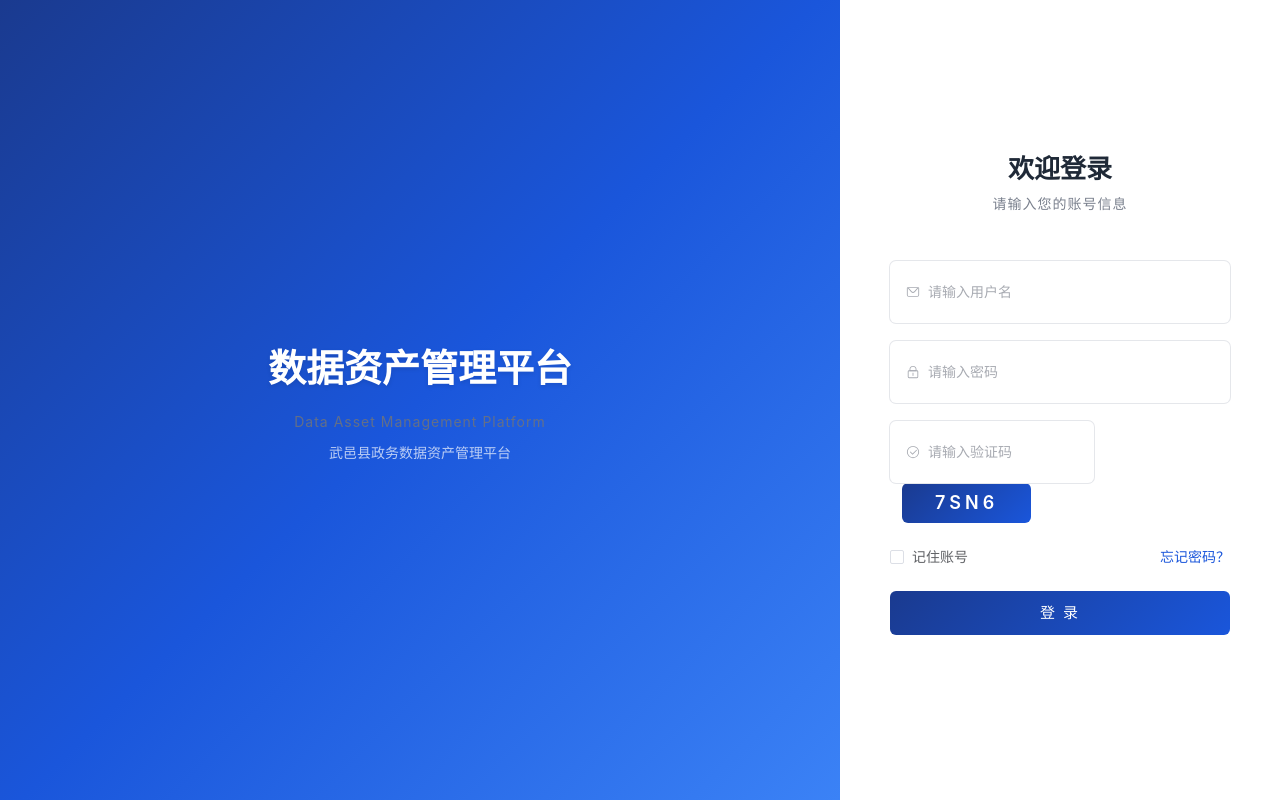
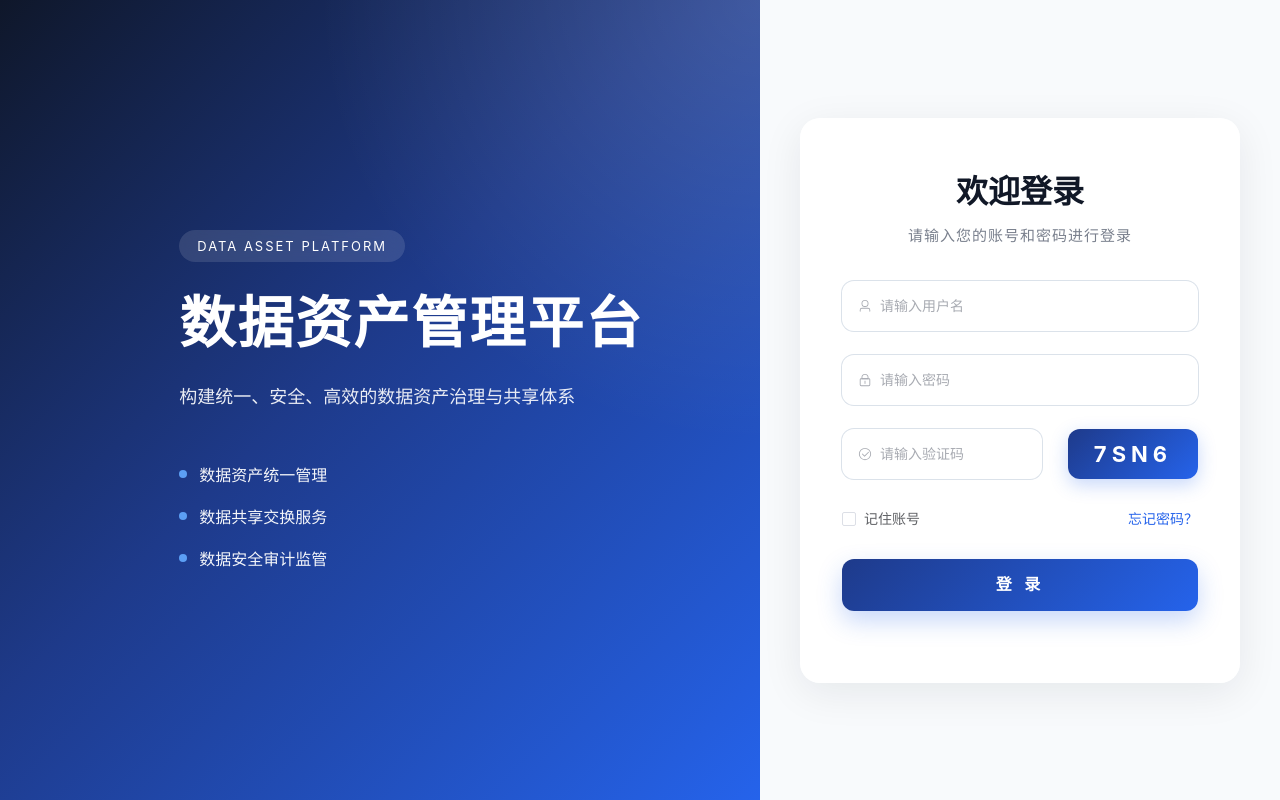
Before and after one commit to xu1132/data-asset-management, a Vue app: page /login in a window 1280 px wide. Built offline with nearby package versions, Linux system fonts and the light colour scheme.

Commit message:
update: 美化登录页样式排版

```diff
--- a/src/views/Login.vue
+++ b/src/views/Login.vue
@@ -1,19 +1,49 @@
 <template>
   <div class="login-container">
-    <!-- 左侧区域 -->
+    <!-- 左侧品牌区 -->
     <div class="login-left">
-      <div class="login-logo">
-        <h1>数据资产管理平台</h1>
-      </div>
-      <div class="login-subtitle">Data Asset Management Platform</div>
-      <div class="login-desc">武邑县政务数据资产管理平台</div>
+      <div class="login-overlay"></div>
+
+      <div class="brand-content">
+        <div class="platform-tag">
+          DATA ASSET PLATFORM
         </div>
 
-    <!-- 右侧登录表单 -->
+        <h1 class="platform-title">
+          数据资产管理平台
+        </h1>
+
+        <p class="platform-desc">
+          构建统一、安全、高效的数据资产治理与共享体系
+        </p>
+
+        <div class="platform-feature">
+          <div class="feature-item">
+            <span class="dot"></span>
+            数据资产统一管理
+          </div>
+
+          <div class="feature-item">
+            <span class="dot"></span>
+            数据共享交换服务
+          </div>
+
+          <div class="feature-item">
+            <span class="dot"></span>
+            数据安全审计监管
+          </div>
+        </div>
+      </div>
+    </div>
+
+    <!-- 右侧登录区 -->
     <div class="login-right">
+      <div class="login-card">
         <div class="login-header">
           <h2 class="login-title">欢迎登录</h2>
-        <p class="login-subtitle">请输入您的账号信息</p>
+          <p class="login-subtitle">
+            请输入您的账号和密码进行登录
+          </p>
         </div>
 
         <el-form
@@ -27,7 +57,7 @@
               v-model="loginForm.email"
               placeholder="请输入用户名"
               size="large"
-            :prefix-icon="Message"
+              :prefix-icon="User"
             />
           </el-form-item>
 
@@ -42,23 +72,35 @@
             />
           </el-form-item>
 
+          <!-- 验证码 -->
           <el-form-item prop="captcha">
+            <div class="captcha-wrapper">
               <el-input
                 v-model="loginForm.captcha"
                 placeholder="请输入验证码"
                 size="large"
                 :prefix-icon="CircleCheck"
-            style="width: 60%"
+                class="captcha-input"
               />
-          <div class="captcha-code" @click="refreshCaptcha">
-            <span>{{ captchaText }}</span>
+
+              <div
+                class="captcha-code"
+                @click="refreshCaptcha"
+              >
+                {{ captchaText }}
+              </div>
             </div>
           </el-form-item>
 
           <el-form-item>
             <div class="login-options">
-            <el-checkbox v-model="rememberMe">记住账号</el-checkbox>
-            <span class="forgot-link">忘记密码？</span>
+              <el-checkbox v-model="rememberMe">
+                记住账号
+              </el-checkbox>
+
+              <span class="forgot-link">
+                忘记密码？
+              </span>
             </div>
           </el-form-item>
 
@@ -76,13 +118,14 @@
         </el-form>
       </div>
     </div>
+  </div>
 </template>
 
 <script setup>
 import { ref, reactive } from 'vue'
 import { useRouter } from 'vue-router'
 import { ElMessage } from 'element-plus'
-import { Message, Lock, CircleCheck } from '@element-plus/icons-vue'
+import { User, Lock, CircleCheck } from '@element-plus/icons-vue'
 import { useUserStore } from '@/stores/user'
 
 const router = useRouter()
@@ -164,46 +207,110 @@ const handleLogin = async () => {
   width: 100%;
   height: 100vh;
   display: flex;
+  overflow: hidden;
+  background: #f5f7fb;
 }
 
+/* 左侧 */
 .login-left {
-  flex: 1.2;
+  flex: 1.3;
+  position: relative;
+  display: flex;
+  align-items: center;
+  padding-left: 8%;
+  background:
+    linear-gradient(
+      135deg,
+      #0f172a 0%,
+      #1e3a8a 45%,
+      #2563eb 100%
+    );
+  overflow: hidden;
+}
+
+.login-overlay {
+  position: absolute;
+  inset: 0;
+  background:
+    radial-gradient(
+      circle at top right,
+      rgba(255,255,255,0.15),
+      transparent 40%
+    );
+}
+
+.brand-content {
+  position: relative;
+  z-index: 2;
+  color: white;
+  max-width: 560px;
+}
+
+.platform-tag {
+  display: inline-block;
+  padding: 8px 18px;
+  border-radius: 30px;
+  background: rgba(255,255,255,0.12);
+  backdrop-filter: blur(10px);
+  font-size: 13px;
+  letter-spacing: 2px;
+  margin-bottom: 28px;
+}
+
+.platform-title {
+  font-size: 56px;
+  font-weight: 700;
+  line-height: 1.2;
+  margin-bottom: 24px;
+  letter-spacing: 2px;
+}
+
+.platform-desc {
+  font-size: 18px;
+  line-height: 1.8;
+  opacity: 0.9;
+  margin-bottom: 48px;
+}
+
+.platform-feature {
   display: flex;
   flex-direction: column;
+  gap: 18px;
+}
+
+.feature-item {
+  display: flex;
+  align-items: center;
+  font-size: 16px;
+  opacity: 0.95;
+}
+
+.dot {
+  width: 8px;
+  height: 8px;
+  background: #60a5fa;
+  border-radius: 50%;
+  margin-right: 12px;
+}
+
+/* 右侧 */
+.login-right {
+  width: 520px;
+  display: flex;
   justify-content: center;
   align-items: center;
-  background: linear-gradient(135deg, #1a3a8f 0%, #1a56db 50%, #3b82f6 100%);
-  color: white;
   padding: 40px;
+  background: #f8fafc;
 }
 
-.login-logo h1 {
-  font-size: 38px;
-  font-weight: 600;
-  margin-bottom: 20px;
-  text-shadow: 0 2px 4px rgba(0, 0, 0, 0.1);
-  text-align: center;
-}
-
-.login-subtitle {
-  font-size: 16px;
-  opacity: 0.9;
-  margin-bottom: 12px;
-  letter-spacing: 1px;
-}
-
-.login-desc {
-  font-size: 14px;
-  opacity: 0.7;
-}
-
-.login-right {
-  width: 440px;
-  background: white;
-  display: flex;
-  flex-direction: column;
-  justify-content: center;
-  padding: 60px 50px;
+.login-card {
+  width: 100%;
+  padding: 48px 42px;
+  border-radius: 20px;
+  background: rgba(255,255,255,0.95);
+  backdrop-filter: blur(20px);
+  box-shadow:
+    0 10px 40px rgba(15, 23, 42, 0.08);
 }
 
 .login-header {
@@ -211,35 +318,84 @@ const handleLogin = async () => {
 }
 
 .login-title {
-  font-size: 26px;
-  font-weight: 600;
-  color: #1f2937;
-  margin-bottom: 8px;
+  font-size: 32px;
+  font-weight: 700;
+  color: #111827;
+  margin-bottom: 12px;
 }
 
 .login-subtitle {
+  font-size: 15px;
   color: #6b7280;
-  font-size: 14px;
 }
 
+/* 表单 */
 .login-form {
   width: 100%;
 }
 
+.login-form :deep(.el-form-item) {
+  margin-bottom: 24px;
+}
+
 .login-form :deep(.el-input__wrapper) {
-  padding: 12px 16px;
-  border-radius: 6px;
-  box-shadow: 0 0 0 1px #e5e7eb;
+  height: 50px;
+  padding: 0 16px;
+  border-radius: 12px;
+  box-shadow: 0 0 0 1px #dbe2ea;
+  transition: all 0.25s;
 }
 
 .login-form :deep(.el-input__wrapper:hover) {
-  box-shadow: 0 0 0 1px #1a56db;
+  box-shadow: 0 0 0 1px #3b82f6;
 }
 
 .login-form :deep(.el-input__wrapper.is-focus) {
-  box-shadow: 0 0 0 1px #1a56db;
+  box-shadow:
+    0 0 0 1px #2563eb,
+    0 0 0 4px rgba(37,99,235,0.1);
 }
 
+/* 验证码 */
+.captcha-wrapper {
+  width: 100%;
+  display: flex;
+  gap: 14px;
+}
+
+.captcha-input {
+  flex: 1;
+}
+
+.captcha-code {
+  width: 130px;
+  height: 50px;
+  border-radius: 12px;
+  background:
+    linear-gradient(
+      135deg,
+      #1e3a8a,
+      #2563eb
+    );
+  display: flex;
+  align-items: center;
+  justify-content: center;
+  color: white;
+  font-size: 22px;
+  font-weight: 700;
+  letter-spacing: 5px;
+  cursor: pointer;
+  user-select: none;
+  transition: all 0.25s;
+  box-shadow:
+    0 6px 18px rgba(37,99,235,0.25);
+}
+
+.captcha-code:hover {
+  transform: translateY(-2px);
+}
+
+/* 选项 */
 .login-options {
   width: 100%;
   display: flex;
@@ -248,43 +404,54 @@ const handleLogin = async () => {
 }
 
 .forgot-link {
-  color: #1a56db;
+  color: #2563eb;
+  font-size: 14px;
   cursor: pointer;
-  font-size: 14px;
+  transition: 0.2s;
 }
 
 .forgot-link:hover {
-  color: #1e4db7;
+  color: #1d4ed8;
 }
 
-.captcha-code {
-  width: 38%;
-  height: 40px;
-  margin-left: 12px;
-  background: linear-gradient(135deg, #1a3a8f, #1a56db);
-  border-radius: 6px;
-  display: flex;
-  align-items: center;
-  justify-content: center;
-  color: white;
-  font-size: 18px;
+/* 登录按钮 */
+.login-btn {
+  width: 100%;
+  height: 52px;
+  border: none;
+  border-radius: 12px;
+  font-size: 16px;
   font-weight: 600;
   letter-spacing: 4px;
-  cursor: pointer;
-  user-select: none;
-}
-
-.login-btn {
-  width: 100%;
-  height: 44px;
-  font-size: 15px;
-  border-radius: 6px;
-  background: linear-gradient(135deg, #1a3a8f, #1a56db);
-  border: none;
-  letter-spacing: 2px;
+  background:
+    linear-gradient(
+      135deg,
+      #1e3a8a,
+      #2563eb
+    );
+  box-shadow:
+    0 10px 24px rgba(37,99,235,0.25);
+  transition: all 0.3s;
 }
 
 .login-btn:hover {
-  background: linear-gradient(135deg, #1a56db, #3b82f6);
+  transform: translateY(-2px);
+  background:
+    linear-gradient(
+      135deg,
+      #2563eb,
+      #3b82f6
+    );
+}
+
+/* 响应式 */
+@media (max-width: 1100px) {
+  .login-left {
+    display: none;
+  }
+
+  .login-right {
+    width: 100%;
+  }
 }
 </style>
```
Lines whose indentation alone changed are shown as unchanged.
